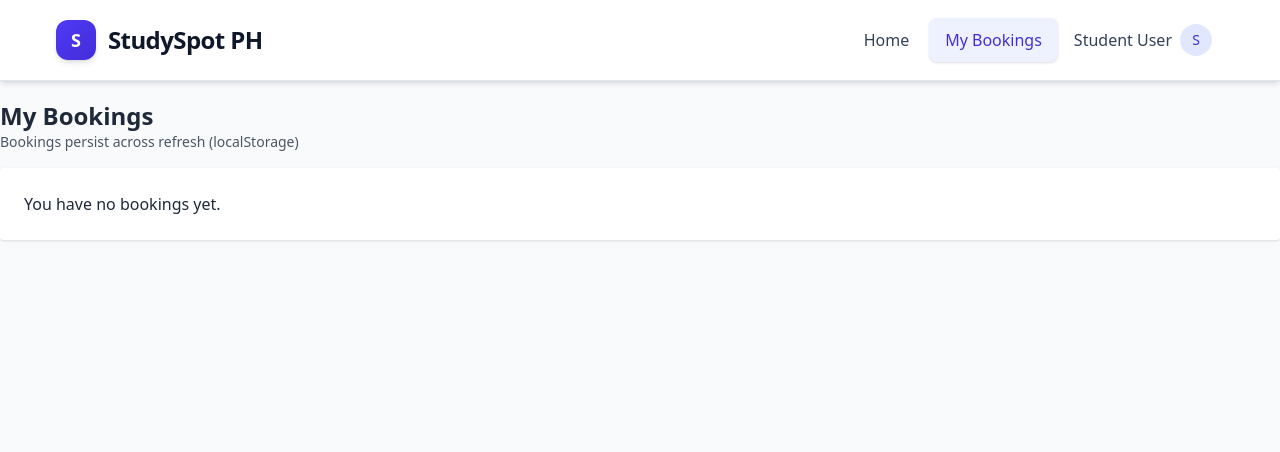
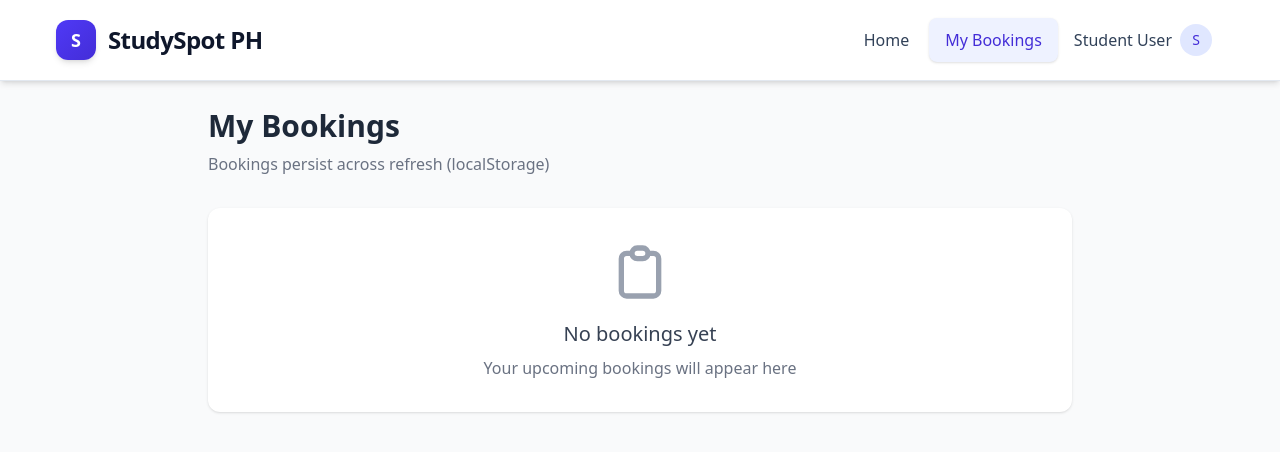
Before and after one commit to luisantonioj/midterm-project, a React (Vite) app: page /login in a window 1280 px wide. Both pictures are taken after a click on the button "Sign In". Shown: the top 452 px of the page. Built offline with nearby package versions, Linux system fonts and the light colour scheme.

Commit message:
improve bookings ui

```diff
--- a/src/pages/MyBookings.jsx
+++ b/src/pages/MyBookings.jsx
@@ -22,24 +22,51 @@ export default function Dashboard() {
   };
 
   return (
-    <div className="pt-25">
-      <h1 className="text-2xl font-semibold">My Bookings</h1>
-      <p className="text-sm text-gray-600 mb-4">Bookings persist across refresh (localStorage)</p>
+    <div className="max-w-4xl mx-auto pt-27 px-4 py-8">
+      <div className="mb-8">
+        <h1 className="text-3xl font-bold text-gray-800">My Bookings</h1>
+        <p className="text-gray-500 mt-2">Bookings persist across refresh (localStorage)</p>
+      </div>
 
       {myBookings.length === 0 ? (
-        <div className="bg-white p-6 rounded shadow">You have no bookings yet.</div>
+        <div className="bg-white rounded-xl shadow-sm p-8 text-center">
+          <div className="text-gray-400 mb-4">
+            <svg xmlns="http://www.w3.org/2000/svg" className="h-16 w-16 mx-auto" fill="none" viewBox="0 0 24 24" stroke="currentColor">
+              <path strokeLinecap="round" strokeLinejoin="round" strokeWidth={2} d="M9 5H7a2 2 0 00-2 2v12a2 2 0 002 2h10a2 2 0 002-2V7a2 2 0 00-2-2h-2M9 5a2 2 0 002 2h2a2 2 0 002-2M9 5a2 2 0 012-2h2a2 2 0 012 2" />
+            </svg>
+          </div>
+          <h3 className="text-xl font-medium text-gray-700 mb-2">No bookings yet</h3>
+          <p className="text-gray-500">Your upcoming bookings will appear here</p>
+        </div>
       ) : (
-        <div className="grid gap-4">
+        <div className="space-y-4">
           {myBookings.map((b) => (
-            <div key={b.id} className="bg-white p-4 rounded shadow flex justify-between items-center">
-              <div>
-                <div className="font-semibold">{b.spaceName} • {b.timeSlot}</div>
-                <div className="text-sm text-gray-600">Date: {b.date} • ₱{b.price}</div>
-                {b.note && <div className="text-sm mt-1">Note: {b.note}</div>}
+            <div key={b.id} className="bg-white rounded-xl shadow-sm p-6 flex flex-col md:flex-row justify-between items-start md:items-center transition-all hover:shadow-md">
+              <div className="flex-1 mb-4 md:mb-0">
+                <div className="flex items-center gap-2 mb-2">
+                  <h3 className="font-semibold text-lg text-gray-800">{b.spaceName}</h3>
+                  <span className="bg-blue-100 text-blue-800 text-xs font-medium px-2.5 py-0.5 rounded-full">
+                    {b.timeSlot}
+                  </span>
+                </div>
+                <div className="text-gray-600 mb-1">
+                  <span className="font-medium">Date:</span> {b.date}
+                </div>
+                <div className="text-gray-600 mb-1">
+                  <span className="font-medium">Price:</span> ₱{b.price}
+                </div>
+                {b.note && (
+                  <div className="text-gray-600 mt-2">
+                    <span className="font-medium">Note:</span> {b.note}
+                  </div>
+                )}
               </div>
-              <div>
-                <button onClick={() => setSelectedCancel(b.id)} className="px-3 py-1 border rounded text-red-600">Cancel</button>
-              </div>
+              <button
+                onClick={() => setSelectedCancel(b.id)}
+                className="px-4 py-2 bg-white border border-red-300 text-red-600 rounded-lg hover:bg-red-50 transition-colors focus:outline-none focus:ring-2 focus:ring-red-200"
+              >
+                Cancel
+              </button>
             </div>
           ))}
         </div>
```
